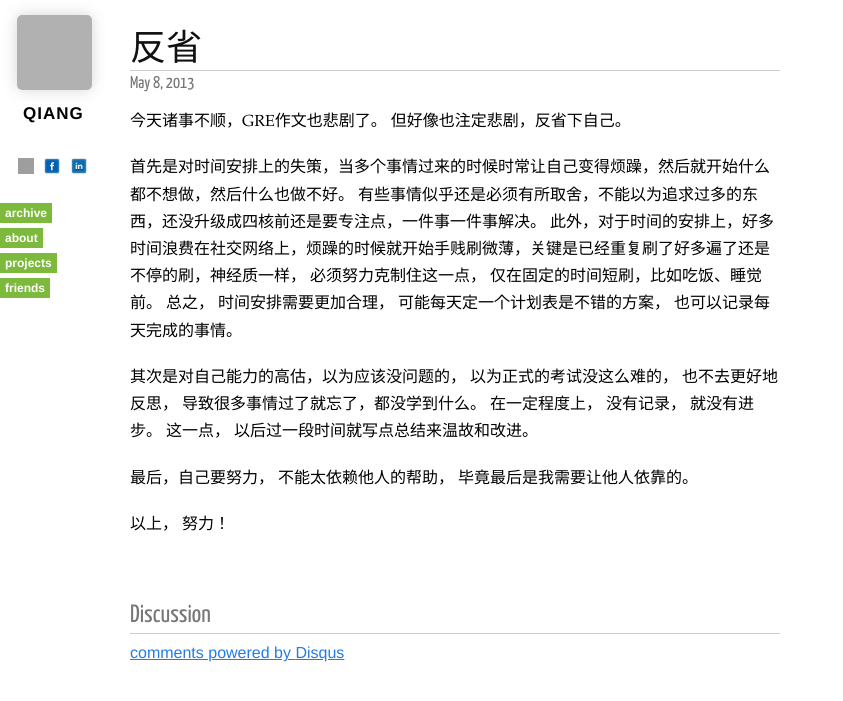
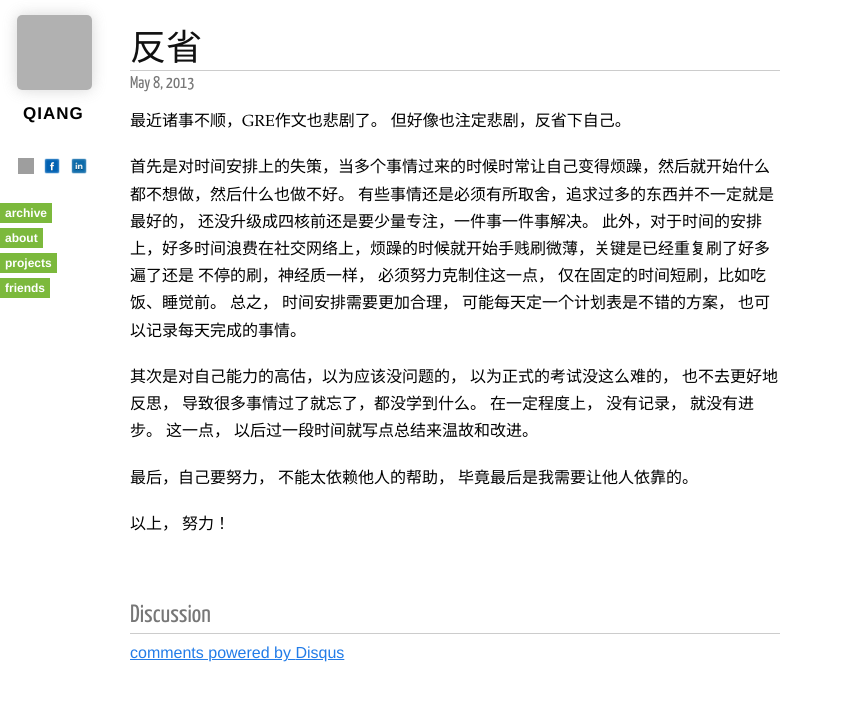
Before and after one commit to qiangrw/qiangrw.github.com, a Jekyll site: the page built from _posts/2013-05-08-null.md, in a window 1280 px wide, cut to the strip 0-701 px from the top of the page. Shown: the whole strip, without its empty margins (0-843 px from the left). Built offline with Jekyll 4.4.1, drawn with Linux system fonts in a browser that asks for light colours; nearby versions of some CDN libraries; Markdown is read by kramdown in place of the engine named in the settings; comment, search, counter and statistics services are not loaded; grey boxes are pictures that could not be loaded.

Commit message:
fix typo

```diff
--- a/_posts/2013-05-08-null.md
+++ b/_posts/2013-05-08-null.md
@@ -4,10 +4,11 @@ title: 反省
 permalink: /2013/05/null/
 ---
 
-今天诸事不顺，GRE作文也悲剧了。 但好像也注定悲剧，反省下自己。
+最近诸事不顺，GRE作文也悲剧了。 但好像也注定悲剧，反省下自己。
 
 首先是对时间安排上的失策，当多个事情过来的时候时常让自己变得烦躁，然后就开始什么都不想做，然后什么也做不好。
-有些事情似乎还是必须有所取舍，不能以为追求过多的东西，还没升级成四核前还是要专注点，一件事一件事解决。
+有些事情还是必须有所取舍，追求过多的东西并不一定就是最好的，
+还没升级成四核前还是要少量专注，一件事一件事解决。
 此外，对于时间的安排上，好多时间浪费在社交网络上，烦躁的时候就开始手贱刷微薄，关键是已经重复刷了好多遍了还是
 不停的刷，神经质一样， 必须努力克制住这一点， 仅在固定的时间短刷，比如吃饭、睡觉前。
 总之， 时间安排需要更加合理， 可能每天定一个计划表是不错的方案， 也可以记录每天完成的事情。
```
